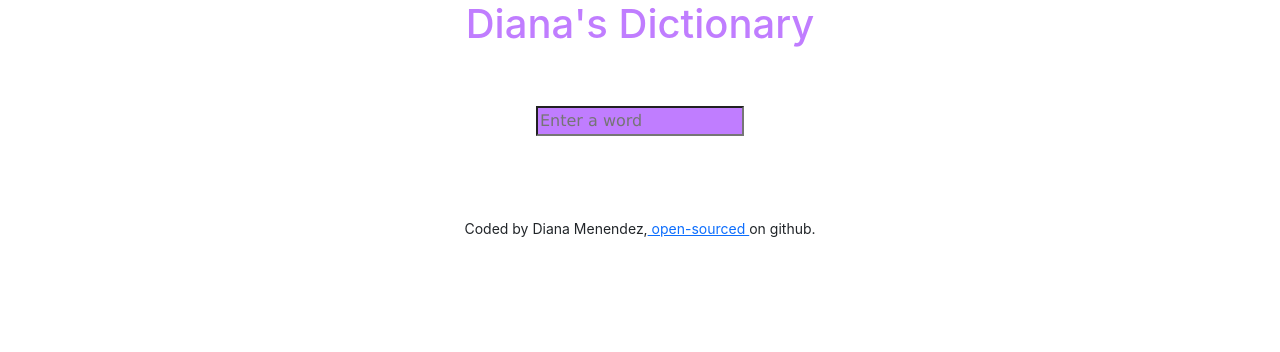
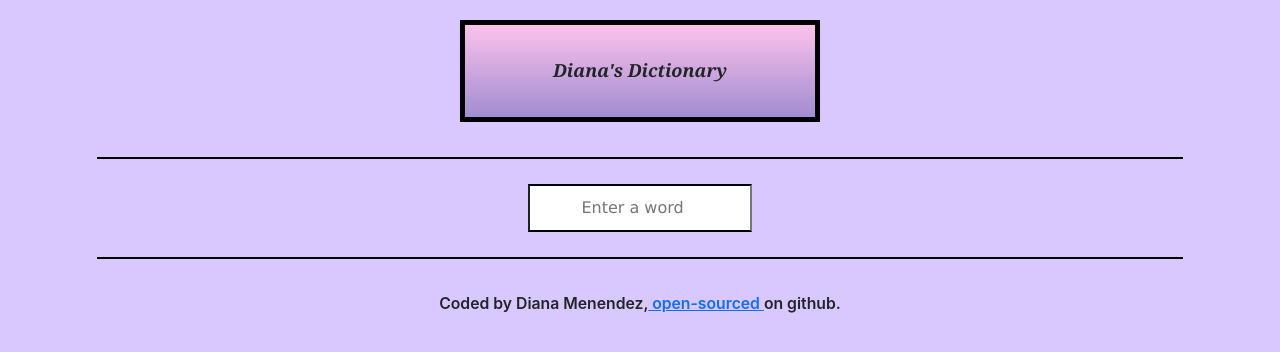
Before and after one commit to itsdianaa21/dictionary-project, a React (Create React App) app: page / in a window 1280 px wide. Shown: the top 352 px of the page. Built offline with nearby package versions, Linux system fonts and the light colour scheme.

Commit message:
finishing touches to css

```diff
--- a/src/App.css
+++ b/src/App.css
@@ -1,5 +1,10 @@
+body {
+  background-color: #d8c8fd;
+}
+
 .App header {
   margin: 0 auto;
+  padding: 20px;
   display: block;
   text-align: center;
   max-width: 400px;
@@ -8,9 +13,17 @@
 .App footer {
   text-align: center;
   margin: 30px;
-  font-size: 16px;
+  font-size: 18px;
+  font-weight: 600;
 }
 
 h1 {
-  color: rgb(192, 125, 255);
+  font-family: Georgia, "Times New Roman", Times, serif;
+  font-style: italic;
+  font-weight: 900;
+  font-size: 18px;
+  border: 5px solid black;
+  margin: 0 auto;
+  padding: 35px;
+  background: linear-gradient(to top, #a18cd1 0%, #fbc2eb 100%);
 }
--- a/src/App.js
+++ b/src/App.js
@@ -7,7 +7,7 @@ function App() {
       <div className="container">
         <header>
           <h1>Diana's Dictionary</h1>
-        </header>{" "}
+        </header>
         <main>
           <Dictionary />
         </main>
--- a/src/Dictionary.css
+++ b/src/Dictionary.css
@@ -3,11 +3,8 @@
   font-style: italic;
 }
 .Dictionary .search-box {
-  margin: 0 auto;
-  padding: 50px;
+  margin: 15px;
+  padding: 10px;
   text-align: center;
-  border-color: rgb(192, 125, 255);
+  border-block: 2px solid black;
 }
-.Dictionary .search-word {
-  background-color: rgb(192, 125, 255);
-}
--- a/src/Dictionary.js
+++ b/src/Dictionary.js
@@ -32,7 +32,7 @@ export default function Dictionary() {
               type="search"
               onChange={handleKeywordChange}
               placeholder="Enter a word"
-              className="search-word"
+              className="search-box"
             />
           </div>
         </form>
--- a/src/Results.css
+++ b/src/Results.css
@@ -0,0 +1,10 @@
+.Results {
+    font-family: Georgia, 'Times New Roman', Times, serif;
+    font-style: italic;
+    font-weight: 900;
+    font-size: 18px;
+    border: 5px dotted black;
+    margin: 0 auto;
+    padding: 35px;
+    background: linear-gradient(to top, #a18cd1 0%, #fbc2eb 100%);
+}
--- a/src/Results.js
+++ b/src/Results.js
@@ -8,7 +8,7 @@ export default function Results(props) {
       <div className="Results">
         <section>
           <h2>{props.results.word}</h2>
-          <h4>/ {props.results.phonetic} /</h4>
+          <h4>{props.results.phonetic}</h4>
         </section>
         {props.results.meanings.map(function (meaning, index) {
           return (
```
